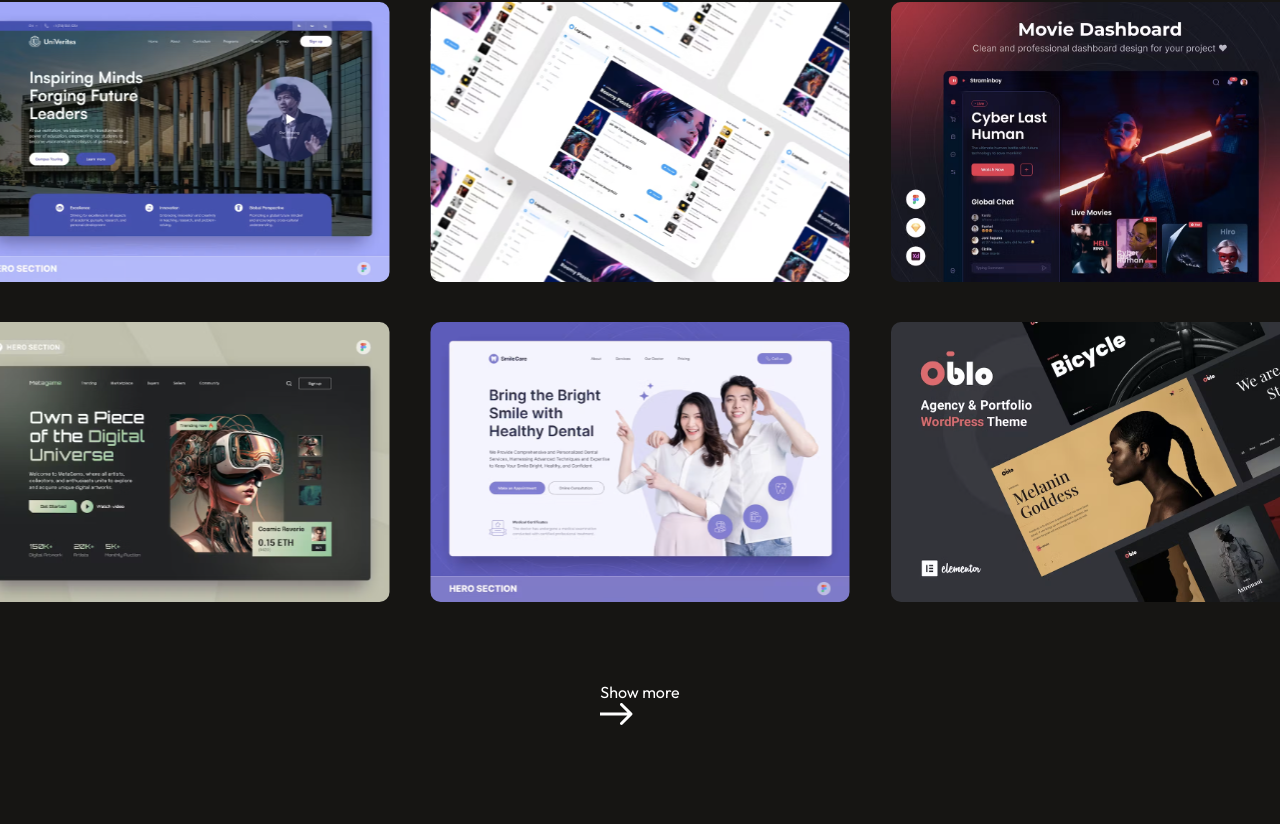
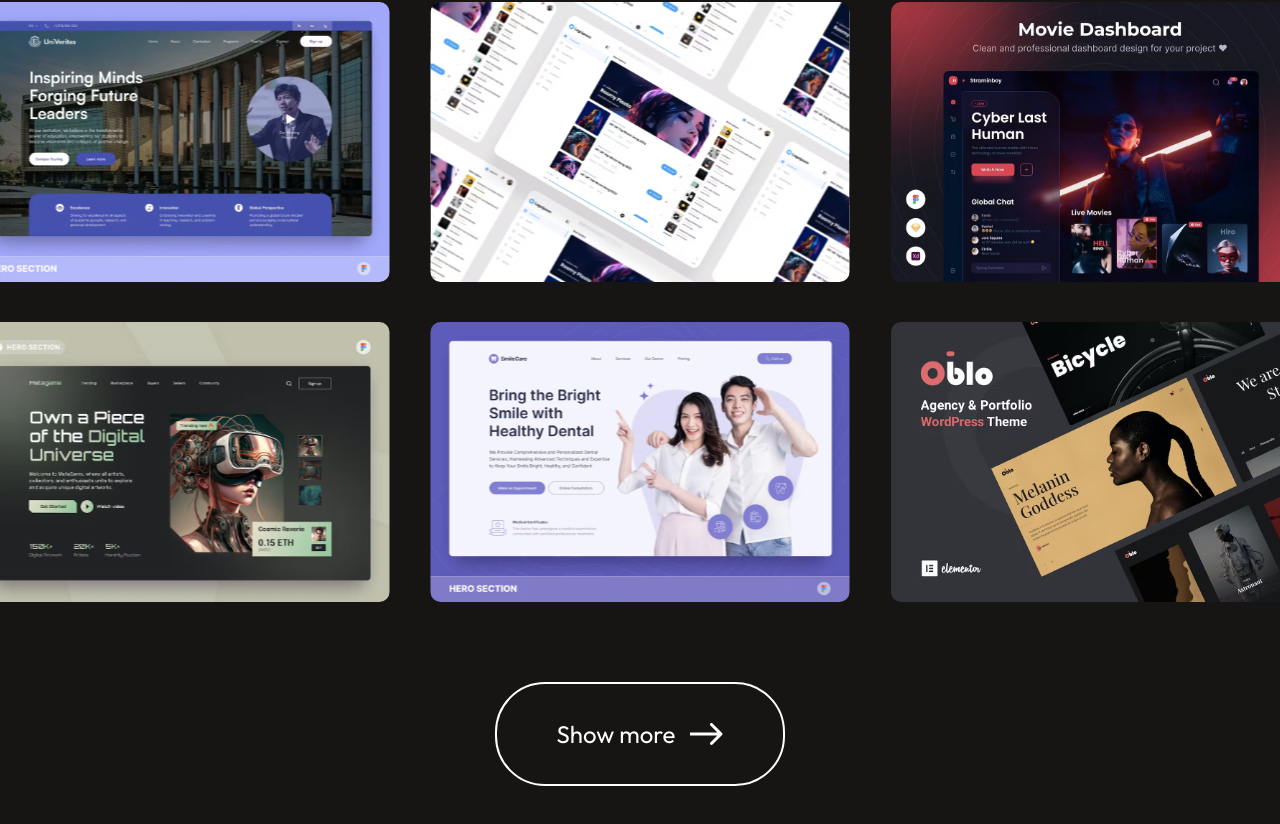
Before and after one commit to Alexandre-git-SDV/Portfolio-React, a React (Vite) app in the folder Portfolio-React/: page / in a window 1280 px wide. Shown: the part 4182-5006 px from the top of the page. Before the commit the page ends 4912 px from the top, so only its background shows below. Built offline with nearby package versions, Linux system fonts and the light colour scheme.

Commit message:
Mise à jour du css
Mise à jour du css

Ajout de box-shadow: 0 0 25px #ffffff;
sur les boutons en css

```diff
--- a/Portfolio-React/src/Components/Hero/Hero.css
+++ b/Portfolio-React/src/Components/Hero/Hero.css
@@ -54,6 +54,7 @@
 .hero-connect:hover{
     border: 2px solid #ffffff;
     transform: scale(1.05);
+    box-shadow: 0 0 15px #ffffff;
 }
 
 .hero-resume{
@@ -67,4 +68,5 @@
 .hero-resume:hover{
     border-color: #B923E1;
     transform: scale(1.05);
+    box-shadow: 0 0 15px #B923E1;
 }
--- a/Portfolio-React/src/Components/MyWork/MyWork.css
+++ b/Portfolio-React/src/Components/MyWork/MyWork.css
@@ -44,31 +44,33 @@
 .mywork-container img:hover{
     transform: scale(1.05);
     transition: 0.25s;
-    border: 5px solid #4100a2;
     border-radius: 10px;
-    box-shadow: 0 0 25px #4100a2;
-    /* background-image: linear-gradient(45deg,#3f0028,#582300); */
+    box-shadow: 0 0 50px #6600ff;
 
 }
-.services-showmore p{
+.mywork-showmore p{
     color: white;
     font-size: 24px;
     line-height: 40px;
     max-width: 300px;
 }
 
-.services-showmore{
+.mywork-showmore{
     display: flex;
-    gap: 20px;
-    align-items: center;
-    margin-top: 20px;
+    gap: 15px;
+    border-radius: 50px;
+    border: 2px solid white;
+    padding: 30px 60px;
+    font-size: 22px;
+    font-weight: 500;
+    margin-bottom: 80px;
+    cursor: pointer;
+    transition: 0.25s;
 }
 
-/* .services-format:hover{
-    border: solid 4px rgb(36, 135, 192); /* Borfdre solid en bleu de 4px
-    border-radius: 30px; /* Arrondi les coins */
-    /* padding: 10px; Augmente l'espace intérieur
-    transform: scale(1.05);
+.mywork-showmore:hover{
+    gap: 30px;
     transition: 0.25s;
-    background-image: linear-gradient(45deg,#3f0028,#582300);
-} */
+    border-radius: 10px;
+    box-shadow: 0 0 25px #6600ff;
+}
--- a/Portfolio-React/src/Components/Navbar/Navbar.css
+++ b/Portfolio-React/src/Components/Navbar/Navbar.css
@@ -22,4 +22,5 @@
 .nav-connect:hover{
     border: 2px solid #ffffff;
     transform: scale(1.05);
+    box-shadow: 0 0 10px #ffffff;
 }
--- a/Portfolio-React/src/Components/Services/Services.css
+++ b/Portfolio-React/src/Components/Services/Services.css
@@ -77,6 +77,7 @@
 .services-format:hover{
     border: solid 4px rgb(36, 135, 192); /* Borfdre solid en bleu de 4px */
     border-radius: 30px; /* Arrondi les coins */
+    box-shadow: 0 0 25px rgb(36, 135, 192);
     /* padding: 10px; Augmente l'espace intérieur */
     transform: scale(1.05);
     transition: 0.25s;
```
